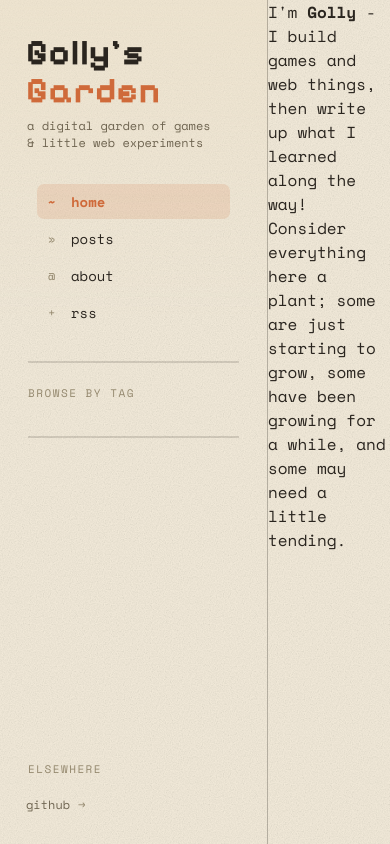
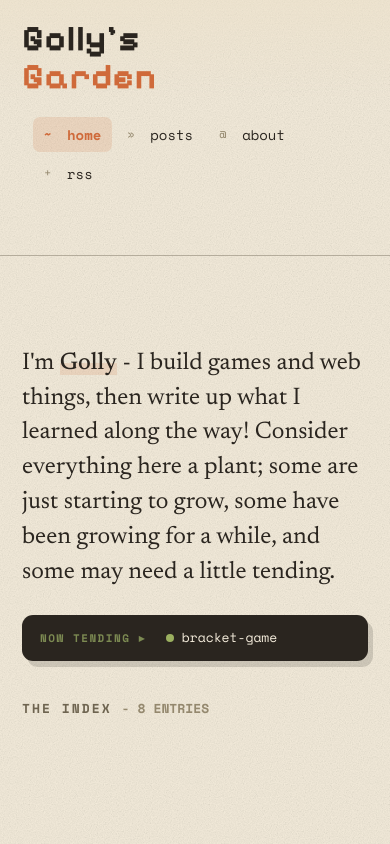
Before and after one commit to CasColucci/gollys-blog, a SvelteKit app: page / in a window 390 px wide. Built offline with nearby package versions, Linux system fonts and the light colour scheme.

Commit message:
Adding counts and responsiveness

```diff
--- a/src/routes/+page.svelte
+++ b/src/routes/+page.svelte
@@ -4,6 +4,8 @@
         const newTheme = currentTheme === 'dark' ? 'light' : 'dark';
         document.body.setAttribute('data-theme', newTheme);
     }
+
+    let count = 8;
 </script>
 
 <div class="wrap">
@@ -35,9 +37,22 @@
 
     <!--========== MAIN ==========-->
     <main>
-        <header class="masthead">
+        <header>
             <p class="intro">I'm <b>Golly</b> - I build games and web things, then write up what I learned along the way! Consider everything here a plant; some are just starting to grow, some have been growing for a while, and some may need a little tending.</p>
         </header>
+
+        <div class="ticker">
+            <span class="tlabel">NOW TENDING ▸ </span>
+            <div class="tending">
+                <span class="tend"><span class="stagedot stage-growing"></span><span class="nm">bracket-game</span></span>
+            </div>
+        </div>
+
+        <section class="index">
+            <div class="indexhead">
+                <h2>The Index <span class="count" id="count">- { count } entries</span></h2>
+            </div>
+        </section>
     </main>
 </div>
 
@@ -152,6 +167,39 @@
         margin-bottom: 24px;
     }
 
+    .tagbtn {
+        display: flex;
+        justify-content: space-between;
+        align-items: center;
+        gap: 8px;
+        font-family: var(--mono);
+        font-size: 13px;
+        color: var(--ink-2);
+        padding: 4px 8px;
+        border-radius: 6px;
+        cursor: pointer;
+        background: none;
+        border: none;
+        text-align: left;
+        width: 100%;
+        transition: background .12s, color .12s;
+
+        .on {
+            color: var(--accent);
+            font-weight: 700;
+        }
+
+        .ct {
+            font-size: 11px;
+            color: var(--ink-3);
+        }
+    }
+
+    .tagbtn:hover {
+        background: var(--accent-soft);
+        color: var(--ink);
+    }
+
     .tag:hover {
         background: var(--accent-soft);
         color: var(--ink);
@@ -185,4 +233,146 @@
             }
         }
     }
+
+    /* ========== MAIN ========== */
+    main {
+        padding: 40px 52px 70px;
+        min-width: 0;
+    }
+
+    .intro {
+        font-family: var(--serif);
+        font-size: 24px;
+        line-height: 1.45;
+        color: var(--ink);
+        max-width: 680px;
+        margin: 0;
+        font-weight: 400;
+        b {
+            font-weight: 500;
+            color: var(--ink);
+            box-shadow: inset 0 -.5em 0 var(--accent-soft);
+        }
+    }
+
+    .ticker {
+        margin: 26px 0 38px;
+        background: var(--ink);
+        color: var(--paper);
+        border-radius: 11px;
+        padding: 13px 18px;
+        display: flex;
+        align-items: center;
+        gap: 20px;
+        flex-wrap: wrap;
+        box-shadow: 5px 6px 0 rgba(42,37,31,.16);
+
+        .tlabel {
+            font-family: var(--mono);
+            font-size: 11px;
+            letter-spacing: 1.5px;
+            color: var(--sage);
+            font-weight: 700;
+            white-space: nowrap;
+        }
+
+        .tending {
+            display: flex;
+            gap: 18px;
+            flex-wrap: wrap;
+        }
+
+        .tend {
+            display: flex;
+            align-items: center;
+            gap: 8px;
+            font-family: var(--mono);
+            font-size: 13px;
+
+            .nm {
+                color: var(--paper);
+            }
+        }
+
+        .stagedot {
+            width: 8px;
+            height: 8px;
+            border-radius: 50%;
+            flex: none;
+        }
+
+        .stage-seedling{
+            background: #d6c391
+        }
+        .stage-growing{
+            background: #9bb05f
+        }
+        .stage-evergreen{
+            background: #5f8344
+        }
+    }
+
+    .indexhead {
+        display: flex;
+        align-items: baseline;
+        justify-content: space-between;
+        gap: 16px;
+        flex-wrap: wrap;
+        margin-bottom: 8px;
+
+        h2 {
+            font-family: var(--mono);
+            font-size: 13px;
+            letter-spacing: 2px;
+            text-transform: uppercase;
+            color: var(--ink-2);
+            margin: 0;
+            display: flex;
+            align-items: center;
+            gap: 10px;
+
+            .count {
+                color: var(--ink-3);
+                letter-spacing: 0;
+            }
+        }
+    }
+
+    /* ========== RESPONSIVENESS =========== */
+    @media (max-width: 880px) {
+        .wrap {
+            grid-template-columns: 1fr;
+        }
+        .sidebar {
+            position: static;
+            height: auto;
+            border-right: none;
+            border-bottom: 1.5px solid var(--line-2);
+            flex-direction: row;
+            flex-wrap: wrap;
+            align-items: center;
+            gap: 14px 22px;
+            padding: 20px 22px;
+        }
+
+        .tagline, .sectionlabel, .divider, .tags, .elsewhere {
+            display: none;
+        }
+
+
+        nav {
+            flex-direction: row;
+            margin: 0;
+            gap: 4px;
+            flex-wrap: wrap;
+        }
+
+        .brand {
+            margin: 0;
+        }
+
+        main {
+            padding: 28px 22px 56px;
+        }
+    }
 </style>
```
